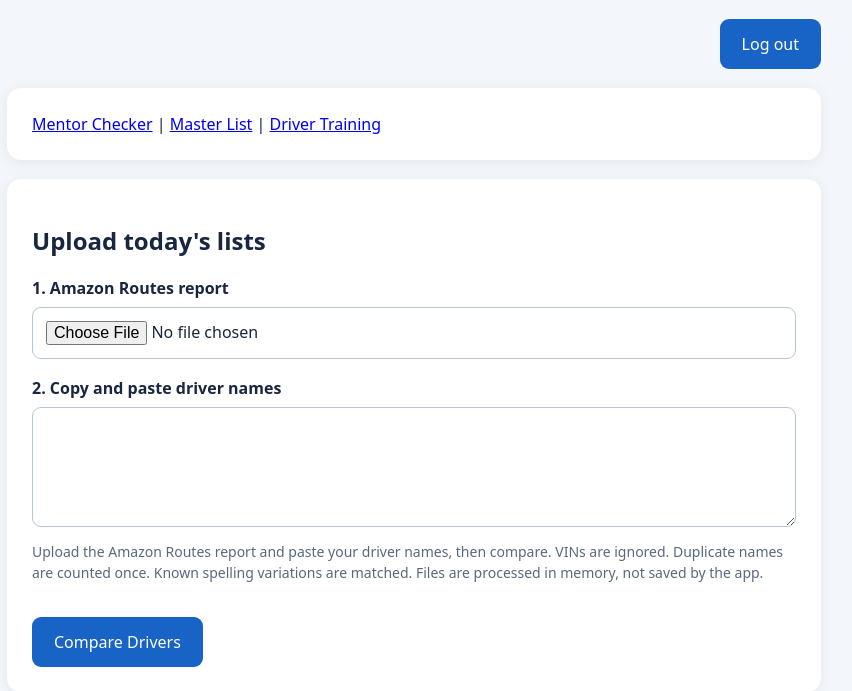
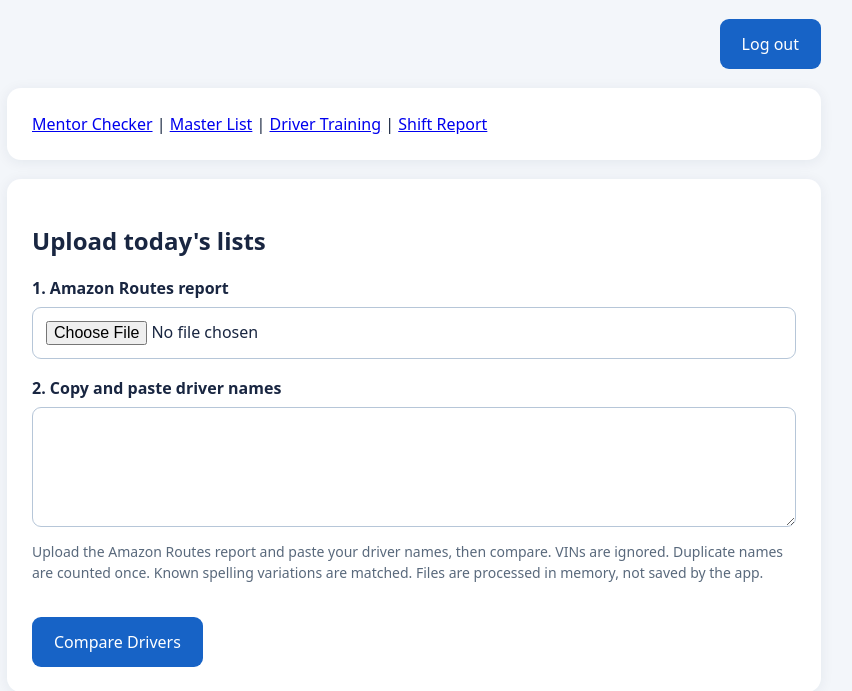
Before and after one commit to jamielawson-afk/cc-driver-missing-checker, a Flask app: page / in a window 1280 px wide. Shown: the part 153-844 px from the top of the page, without its empty margins (226-1078 px from the left). Run offline with Flask 3, Linux system fonts and the light colour scheme; the visitor is signed in with stand-in values (Sample User, id 1); data comes from the database, SQL or seed files in the repository.

Commit message:
Add files via upload

```diff
--- a/app.py
+++ b/app.py
@@ -370,6 +370,72 @@ def training():
             error = 'Could not read this Driver Report. Please check the file and try again.'
     return render_template('training.html', report=report, error=error)
 
+
+def parse_shift_report(file):
+    rows = read_rows(file)
+    if not rows:
+        raise ValueError('Upload an Amazon Shift Report (.xlsx or .csv).')
+    header = [normalise(v) for v in rows[0]]
+    try:
+        first_idx, last_idx = header.index('first name'), header.index('last name')
+    except ValueError:
+        raise ValueError('Shift Report must include First Name and Last Name columns.')
+    found = {}
+    for row in rows[1:]:
+        first = str(row[first_idx] or '').strip() if len(row) > first_idx else ''
+        last = str(row[last_idx] or '').strip() if len(row) > last_idx else ''
+        name = ' '.join((first, last)).strip()
+        if valid_name(name):
+            found.setdefault(normalise(name), name)
+    shift_names = list(found.values())
+    if not shift_names:
+        raise ValueError('No valid driver names found in the Shift Report.')
+    masters = [r['name'] for r in master_list()]
+    remaining_shift = set(range(len(shift_names)))
+    remaining_master = set(range(len(masters)))
+    # Exact names, recognised shortened names, then unique initial + surname.
+    # A match is only accepted if unique on both sides at that stage.
+    for level in (0, 1, 2):
+        shift_groups, master_groups = {}, {}
+        for i in sorted(remaining_shift):
+            keys = match_keys(shift_names[i])
+            if len(keys) > level:
+                shift_groups.setdefault(keys[level], []).append(i)
+        for j in sorted(remaining_master):
+            keys = match_keys(masters[j])
+            if len(keys) > level:
+                master_groups.setdefault(keys[level], []).append(j)
+        for key, ids in shift_groups.items():
+            candidates = master_groups.get(key, [])
+            if len(ids) == len(candidates) == 1:
+                remaining_shift.remove(ids[0])
+                remaining_master.remove(candidates[0])
+    # Report possible name collisions separately rather than silently matching.
+    unmatched, ambiguous = [], []
+    for i in sorted(remaining_shift):
+        keys = match_keys(shift_names[i])
+        candidates = [masters[j] for j in sorted(remaining_master)
+                      if set(keys) & set(match_keys(masters[j]))]
+        if candidates:
+            ambiguous.append({'name': shift_names[i], 'candidates': candidates})
+        else:
+            unmatched.append(shift_names[i])
+    return {'total': len(shift_names), 'matched': len(shift_names)-len(remaining_shift),
+            'unmatched': unmatched, 'ambiguous': ambiguous}
+
+@app.route('/shift-report', methods=['GET', 'POST'])
+def shift_report():
+    result, error = None, None
+    if request.method == 'POST':
+        try:
+            result = parse_shift_report(request.files.get('shift_report'))
+        except (ValueError, UnicodeError, OSError, KeyError, TypeError) as exc:
+            error = str(exc)
+        except Exception:
+            app.logger.exception('Unable to process Shift Report')
+            error = 'Could not read this Shift Report. Please check the file and try again.'
+    return render_template('shift_report.html', result=result, error=error)
+
 @app.route('/health')
 def health():
     return {'ok': True}
--- a/templates/index.html
+++ b/templates/index.html
@@ -6,7 +6,7 @@
 .master-row[hidden]{display:none!important}.search-feedback{font-size:14px;color:#344b66;margin:10px 0}.search-feedback.no-match{color:#a32f2f;font-weight:700}.master-row{display:grid;grid-template-columns:1fr 1fr 1fr auto auto;gap:8px;margin:10px 0;align-items:center}.master-row input{min-width:0}.master-row button{margin:0;padding:12px}.danger{background:#a32f2f}.add-row{display:grid;grid-template-columns:1fr 1fr 1fr auto;gap:10px;align-items:end}.add-row button{margin:0}.add-row label{margin-top:0}@media(max-width:620px){.master-row,.add-row{grid-template-columns:1fr 1fr}}
 </style></head><body><main class="wrap">
 <header><h1>CONNECTED COURIERS</h1><p>Mentor Checker</p></header>
-<form method="post" action="/logout" style="text-align:right"><input type="hidden" name="csrf_token" value="{{ csrf_token }}"><button type="submit">Log out</button></form><nav class="panel"><a href="#checker">Mentor Checker</a> | <a href="#master">Master List</a> | <a href="/training">Driver Training</a></nav>
+<form method="post" action="/logout" style="text-align:right"><input type="hidden" name="csrf_token" value="{{ csrf_token }}"><button type="submit">Log out</button></form><nav class="panel"><a href="#checker">Mentor Checker</a> | <a href="#master">Master List</a> | <a href="/training">Driver Training</a> | <a href="/shift-report">Shift Report</a></nav>
 {% for msg in get_flashed_messages() %}<p class="panel">{{ msg }}</p>{% endfor %}
 <section class="panel" id="checker"><h2>Upload today's lists</h2><form action="/" method="post" enctype="multipart/form-data"><input type="hidden" name="csrf_token" value="{{ csrf_token }}">
 <label for="routes">1. Amazon Routes report</label><input id="routes" type="file" name="routes" accept=".xlsx,.csv" required>
```
Also changed, not shown: templates/shift_report.html (added, +4 -0 lines), templates/training.html (+1 -1 lines).
